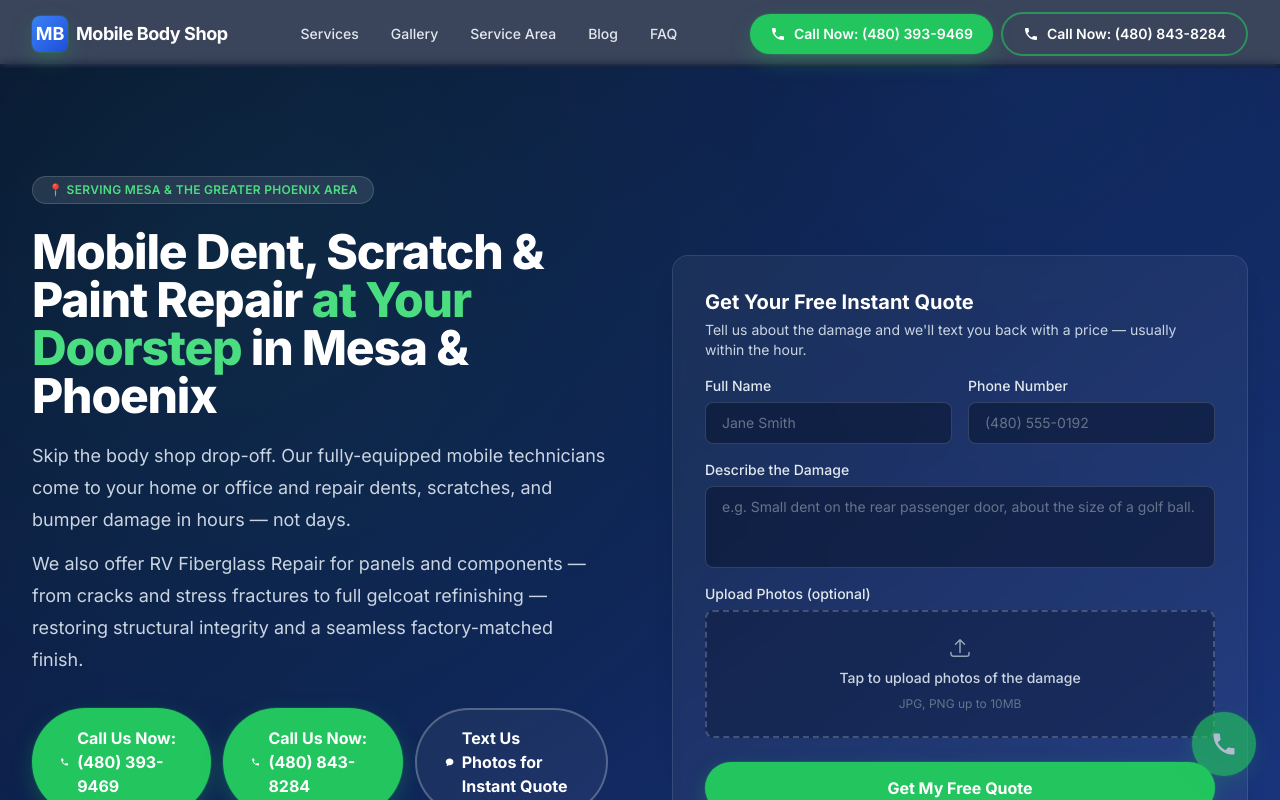
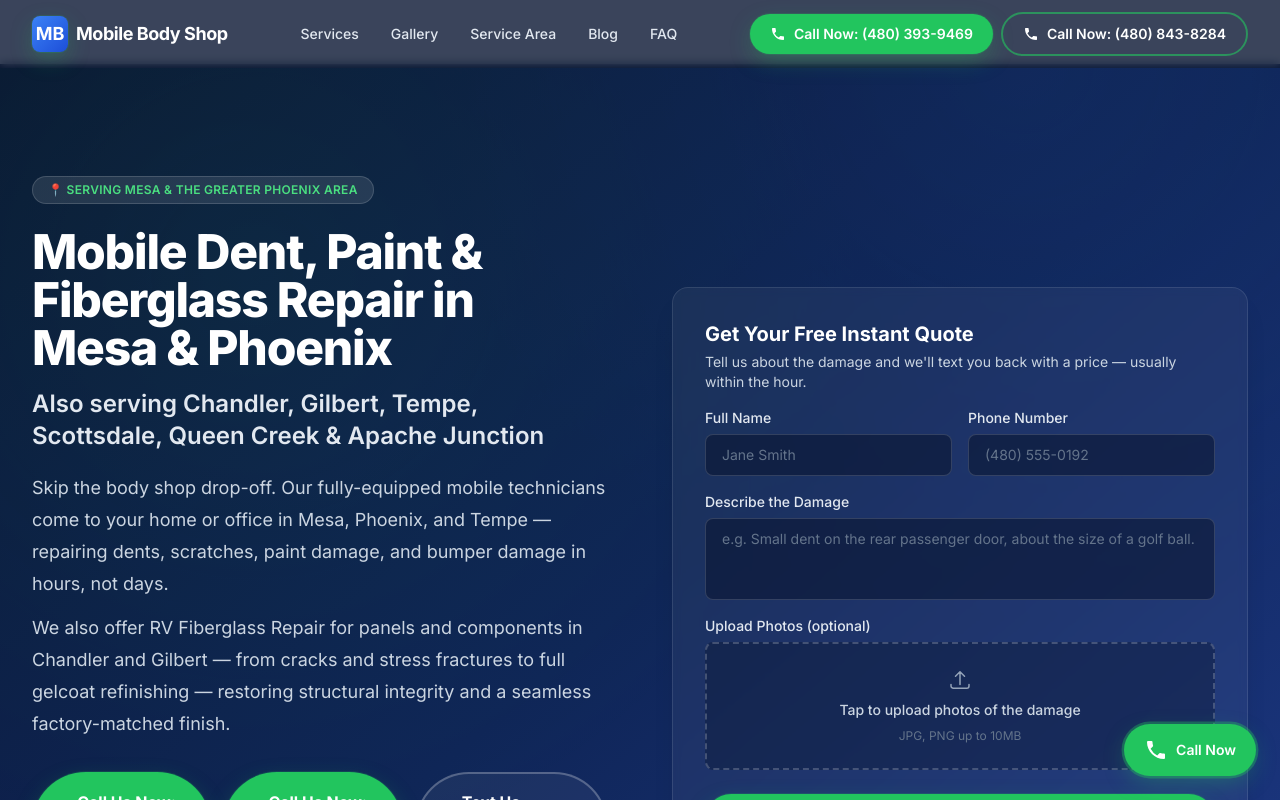
Before and after one commit to DarioSaaS/Mobile-Body-Shop, a Next.js app: page / in a window 1280 px wide. Shown: the top 800 px of the page. Built offline with nearby package versions, Linux system fonts and the light colour scheme.

Commit message:
hice cambios en el title y parrafo

```diff
--- a/src/app/layout.tsx
+++ b/src/app/layout.tsx
@@ -1,8 +1,8 @@
-import type { Metadata } from "next";
+import type { Metadata, Viewport } from "next";
 import { Inter, Merriweather } from "next/font/google";
 import Navbar from "@/components/Navbar";
 import Footer from "@/components/Footer";
-import ContactWidget from "@/components/ContactWidget";
+import FloatingCallButton from "@/components/FloatingCallButton";
 import { siteConfig } from "@/lib/site-config";
 import "./globals.css";
 
@@ -18,6 +18,10 @@ const merriweather = Merriweather({
   variable: "--font-serif",
   display: "swap",
 });
+
+export const viewport: Viewport = {
+  viewportFit: "cover",
+};
 
 export const metadata: Metadata = {
   title: {
@@ -57,7 +61,7 @@ export default function RootLayout({
         <Navbar />
         <main className="flex-1 pt-16">{children}</main>
         <Footer />
-        <ContactWidget />
+        <FloatingCallButton />
       </body>
     </html>
   );
--- a/src/app/page.tsx
+++ b/src/app/page.tsx
@@ -17,10 +17,12 @@ import { testimonials } from "@/lib/testimonials";
 import { homeFaq } from "@/lib/faq";
 
 const homeDescription =
-  "Professional mobile dent, scratch, and paint repair that comes to you in Mesa, Phoenix, Chandler, Gilbert, Tempe & Scottsdale. Text a photo for an instant free quote.";
+  "Dents, paint damage & RV fiberglass repair — done at your home or office in Mesa, Phoenix, Chandler & Tempe. Same-day mobile service. Free estimate — call now.";
 
 export const metadata: Metadata = {
-  title: `${siteConfig.businessName} | Mobile Dent, Scratch & Paint Repair in Mesa & Phoenix`,
+  title: {
+    absolute: "Mobile Dent, Paint & Fiberglass Repair | Mesa, AZ",
+  },
   description: homeDescription,
 };
 
@@ -112,17 +114,21 @@ export default function HomePage() {
                 📍 Serving Mesa &amp; the Greater Phoenix Area
               </span>
               <h1 className="mt-6 text-3xl font-extrabold leading-tight tracking-tight text-white sm:text-4xl lg:text-5xl">
-                Mobile Dent, Scratch &amp; Paint Repair{" "}
-                <span className="text-cta-400">at Your Doorstep</span> in
-                Mesa &amp; Phoenix
+                Mobile Dent, Paint &amp; Fiberglass Repair in Mesa &amp; Phoenix
               </h1>
+              <h2 className="mt-4 text-lg font-semibold leading-snug text-slate-200 sm:text-xl lg:text-2xl">
+                Also serving Chandler, Gilbert, Tempe, Scottsdale, Queen Creek
+                &amp; Apache Junction
+              </h2>
               <p className="mt-5 max-w-xl text-lg leading-8 text-slate-300">
                 Skip the body shop drop-off. Our fully-equipped mobile
-                technicians come to your home or office and repair dents,
-                scratches, and bumper damage in hours — not days.
+                technicians come to your home or office in Mesa, Phoenix,
+                and Tempe — repairing dents, scratches, paint damage, and
+                bumper damage in hours, not days.
               </p>
               <p className="mt-3 max-w-xl text-lg leading-8 text-slate-300">
-                We also offer RV Fiberglass Repair for panels and components — from
+                We also offer RV Fiberglass Repair for panels and components in
+                Chandler and Gilbert — from
                 cracks and stress fractures to full gelcoat refinishing —
                 restoring structural integrity and a seamless
                 factory-matched finish.
--- a/src/components/ContactWidget.tsx
+++ /dev/null
@@ -1,137 +0,0 @@
-"use client";
-
-import { useState } from "react";
-import {
-  siteConfig,
-  smsHref,
-  telHref,
-  whatsappHref,
-} from "@/lib/site-config";
-
-const quoteMessage =
-  "Hi! I'd like a quote for a repair. Here are some details:";
-
-const contactOptions = [
-  {
-    key: "call",
-    label: "Call Now",
-    sublabel: siteConfig.phoneDisplay,
-    href: telHref(siteConfig.phoneRaw),
-    className: "bg-cta-500 hover:bg-cta-600",
-    icon: PhoneIcon,
-  },
-  {
-    key: "call2",
-    label: "Call Now",
-    sublabel: siteConfig.phoneDisplay2,
-    href: telHref(siteConfig.phoneRaw2),
-    className: "bg-cta-500 hover:bg-cta-600",
-    icon: PhoneIcon,
-  },
-  {
-    key: "sms",
-    label: "Text a Photo",
-    sublabel: "Get an instant quote",
-    href: smsHref(siteConfig.smsRaw, quoteMessage),
-    className: "bg-brand-600 hover:bg-brand-500",
-    icon: ChatIcon,
-  },
-  {
-    key: "whatsapp",
-    label: "WhatsApp",
-    sublabel: "International & preferred",
-    href: whatsappHref(siteConfig.whatsappRaw, quoteMessage),
-    className: "bg-[#25D366] hover:bg-[#1fbd5a]",
-    icon: WhatsAppIcon,
-  },
-];
-
-export default function ContactWidget() {
-  const [isOpen, setIsOpen] = useState(false);
-
-  return (
-    <div className="fixed bottom-4 right-4 z-50 flex flex-col items-end gap-3 sm:bottom-6 sm:right-6">
-      {/* Expanded options */}
-      <div
-        className={`flex flex-col items-end gap-2.5 transition-all duration-200 ${
-          isOpen
-            ? "pointer-events-auto translate-y-0 opacity-100"
-            : "pointer-events-none translate-y-2 opacity-0"
-        }`}
-      >
-        {contactOptions.map((option) => (
-          <a
-            key={option.key}
-            href={option.href}
-            target={option.key === "whatsapp" ? "_blank" : undefined}
-            rel={option.key === "whatsapp" ? "noopener noreferrer" : undefined}
-            className={`flex items-center gap-3 rounded-full ${option.className} px-4 py-3 text-white shadow-lg shadow-black/30 transition-transform hover:scale-[1.03]`}
-          >
-            <span className="flex h-6 w-6 items-center justify-center">
-              <option.icon className="h-5 w-5" />
-            </span>
-            <span className="text-left">
-              <span className="block text-sm font-semibold leading-tight">
-                {option.label}
-              </span>
-              <span className="block text-xs leading-tight text-white/85">
-                {option.sublabel}
-              </span>
-            </span>
-          </a>
-        ))}
-      </div>
-
-      {/* Toggle button */}
-      <button
-        type="button"
-        onClick={() => setIsOpen((prev) => !prev)}
-        aria-label={isOpen ? "Close contact options" : "Open contact options"}
-        aria-expanded={isOpen}
-        className={`flex h-16 w-16 items-center justify-center rounded-full shadow-glow transition-all duration-300 ${
-          isOpen
-            ? "bg-brand-800 rotate-45"
-            : "bg-cta-500 hover:bg-cta-600 animate-pulse-slow"
-        }`}
-      >
-        {isOpen ? (
-          <CloseIcon className="h-7 w-7 text-white" />
-        ) : (
-          <PhoneIcon className="h-7 w-7 text-white" />
-        )}
-      </button>
-    </div>
-  );
-}
-
-function PhoneIcon({ className }: { className?: string }) {
-  return (
-    <svg viewBox="0 0 24 24" fill="currentColor" className={className} aria-hidden="true">
-      <path d="M6.62 10.79a15.05 15.05 0 0 0 6.59 6.59l2.2-2.2a1 1 0 0 1 1.01-.24c1.12.36 2.33.55 3.58.55a1 1 0 0 1 1 1V20a1 1 0 0 1-1 1C10.61 21 3 13.39 3 4a1 1 0 0 1 1-1h3.5a1 1 0 0 1 1 1c0 1.25.19 2.46.55 3.58a1 1 0 0 1-.24 1.01l-2.2 2.2Z" />
-    </svg>
-  );
-}
-
-function ChatIcon({ className }: { className?: string }) {
-  return (
-    <svg viewBox="0 0 24 24" fill="currentColor" className={className} aria-hidden="true">
-      <path d="M12 3C6.48 3 2 6.94 2 11.8c0 2.55 1.29 4.85 3.36 6.47-.08.79-.42 2.24-1.31 3.68a.5.5 0 0 0 .58.75c1.94-.62 3.4-1.5 4.29-2.13A11.7 11.7 0 0 0 12 20.6c5.52 0 10-3.94 10-8.8S17.52 3 12 3Z" />
-    </svg>
-  );
-}
-
-function WhatsAppIcon({ className }: { className?: string }) {
-  return (
-    <svg viewBox="0 0 24 24" fill="currentColor" className={className} aria-hidden="true">
-      <path d="M17.47 14.38c-.29-.15-1.7-.84-1.96-.93-.26-.1-.46-.15-.65.15-.19.29-.75.93-.92 1.12-.17.19-.34.21-.63.07-.29-.15-1.22-.45-2.32-1.44-.86-.76-1.44-1.71-1.61-2-.17-.29-.02-.45.13-.6.15-.15.34-.38.51-.58.17-.19.22-.33.34-.55.11-.22.06-.41-.03-.56-.1-.15-.63-1.52-.86-2.08-.23-.55-.47-.48-.65-.48-.17-.01-.37-.01-.57-.01-.19 0-.5.07-.77.36-.26.29-1 .98-1 2.4 0 1.4 1.02 2.76 1.16 2.95.15.19 2 3.05 4.86 4.16 2.86 1.11 2.86.74 3.38.69.52-.05 1.7-.7 1.94-1.37.24-.67.24-1.25.17-1.37-.07-.12-.26-.19-.55-.34ZM12.03 21.4h-.01a9.4 9.4 0 0 1-4.79-1.31l-.34-.2-3.56.93.95-3.47-.22-.36a9.35 9.35 0 0 1-1.44-4.99c0-5.17 4.22-9.38 9.42-9.38 2.52 0 4.88.98 6.66 2.76a9.32 9.32 0 0 1 2.76 6.65c0 5.17-4.23 9.37-9.43 9.37Zm8.02-17.4A11.15 11.15 0 0 0 12.03 1C5.94 1 1 5.93 1 12c0 2.09.58 4.05 1.6 5.72L1 23l5.45-1.43a11.05 11.05 0 0 0 5.58 1.51h.01c6.09 0 11.03-4.93 11.03-11 0-2.94-1.15-5.7-3.02-7.78Z" />
-    </svg>
-  );
-}
-
-function CloseIcon({ className }: { className?: string }) {
-  return (
-    <svg viewBox="0 0 24 24" fill="none" stroke="currentColor" strokeWidth={2} className={className} aria-hidden="true">
-      <path strokeLinecap="round" strokeLinejoin="round" d="M6 18L18 6M6 6l12 12" />
-    </svg>
-  );
-}
--- /dev/null
+++ b/src/components/FloatingCallButton.tsx
@@ -0,0 +1,27 @@
+import { siteConfig, telHref } from "@/lib/site-config";
+
+export default function FloatingCallButton() {
+  return (
+    <a
+      href={telHref(siteConfig.phoneRaw)}
+      aria-label={`Call now: ${siteConfig.phoneDisplay}`}
+      className="fixed z-40 inline-flex items-center justify-center gap-2 rounded-full bg-cta-500 text-white shadow-glow transition-transform duration-200 hover:scale-105 hover:bg-cta-600 motion-safe:animate-cta-pulse bottom-[max(1rem,calc(env(safe-area-inset-bottom)+0.75rem))] right-[max(1rem,calc(env(safe-area-inset-right)+0.75rem))] h-14 w-14 sm:h-auto sm:w-auto sm:px-5 sm:py-3.5 md:bottom-6 md:right-6"
+    >
+      <PhoneIcon className="h-6 w-6 shrink-0" />
+      <span className="hidden text-sm font-semibold sm:inline">Call Now</span>
+    </a>
+  );
+}
+
+function PhoneIcon({ className }: { className?: string }) {
+  return (
+    <svg
+      viewBox="0 0 24 24"
+      fill="currentColor"
+      className={className}
+      aria-hidden="true"
+    >
+      <path d="M6.62 10.79a15.05 15.05 0 0 0 6.59 6.59l2.2-2.2a1 1 0 0 1 1.01-.24c1.12.36 2.33.55 3.58.55a1 1 0 0 1 1 1V20a1 1 0 0 1-1 1C10.61 21 3 13.39 3 4a1 1 0 0 1 1-1h3.5a1 1 0 0 1 1 1c0 1.25.19 2.46.55 3.58a1 1 0 0 1-.24 1.01l-2.2 2.2Z" />
+    </svg>
+  );
+}
--- a/src/lib/faq.ts
+++ b/src/lib/faq.ts
@@ -11,7 +11,7 @@ export const homeFaq: FaqItem[] = [
   {
     question: "How much does mobile dent and paint repair cost?",
     answer:
-      "Most jobs range from $175 for a scratch touch-up, $250+ for bumper repair, to $350+ per panel for a full repaint — exact pricing depends on the size and severity of the damage. Text us a photo and we'll give you an honest, no-obligation quote before any work starts.",
+      "Exact pricing depends on the size and severity of the damage. Text us a photo and we'll give you an honest, no-obligation quote before any work starts.",
   },
   {
     question: "Do you come to my home or office?",
--- a/src/lib/services.ts
+++ b/src/lib/services.ts
@@ -18,7 +18,7 @@ export const services: Service[] = [
     title: "Panel Painting",
     description:
       "Full-panel repaints with precise factory color-code matching, done on-site with a dust-controlled mobile spray booth for a seamless blend.",
-    points: ["Factory color-code matching", "Dust-controlled mobile booth", "From $350 per panel"],
+    points: ["Factory color-code matching", "Dust-controlled mobile booth"],
   },
   {
     slug: "bumper-repair",
@@ -26,7 +26,7 @@ export const services: Service[] = [
     title: "Bumper Repair",
     description:
       "Cracks, scrapes, and scuffs on plastic bumper covers repaired and color-matched on-site, often at a fraction of replacement cost.",
-    points: ["Plastic welding available", "Factory color-code matching", "From $250"],
+    points: ["Plastic welding available", "Factory color-code matching"],
   },
   {
     slug: "scratch-touchups",
@@ -34,6 +34,6 @@ export const services: Service[] = [
     title: "Scratch Touch-Ups & Polishing",
     description:
       "Clear-coat scratches, faded panels, and minor chips corrected with professional-grade polishing and precision touch-up paint.",
-    points: ["Machine polish & buff", "Multi-layer clear coat", "From $175"],
+    points: ["Machine polish & buff", "Multi-layer clear coat"],
   },
 ];
```
Also changed, not shown: tailwind.config.ts (+13 -0 lines).
